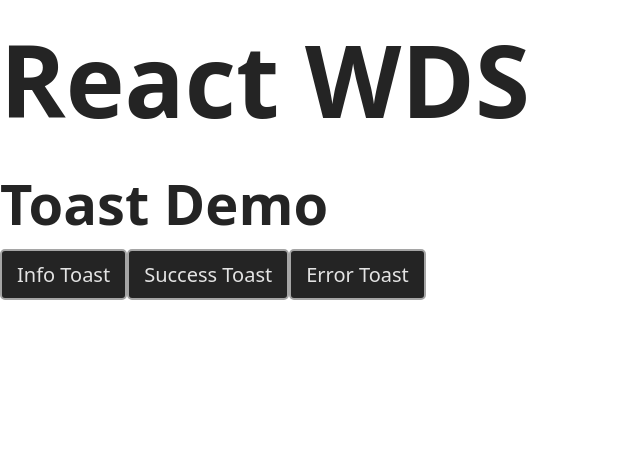
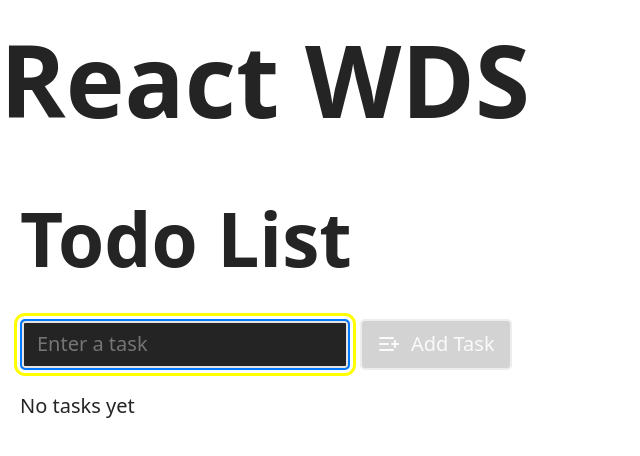
Before and after one commit to cmtayl0r/react-wds, a React (Vite) app: page / in a window 1280 px wide. Shown: the top 456 px of the page, without its empty margins (0-640 px from the left). Built offline with nearby package versions, Linux system fonts and the light colour scheme.

Commit message:
Refactor App component to uncomment TodoList and comment out ToastProvider

```diff
--- a/src/App.jsx
+++ b/src/App.jsx
@@ -16,10 +16,10 @@ function App() {
   return (
     <>
       <h1>React WDS</h1>
-      <ToastProvider>
+      {/* <ToastProvider>
         <Toast />
         <DemoToast />
-      </ToastProvider>
+      </ToastProvider> */}
 
       {/* <UseReducerDemo /> */}
       {/* <DemoContextForm /> */}
@@ -28,7 +28,7 @@ function App() {
       {/* <LocalStorage /> */}
       {/* <ChangeArray /> */}
       {/* <FetchData /> */}
-      {/* <TodoList /> */}
+      <TodoList />
       {/* <List /> */}
       {/* <SimpleFormTwo /> */}
     </>
```
